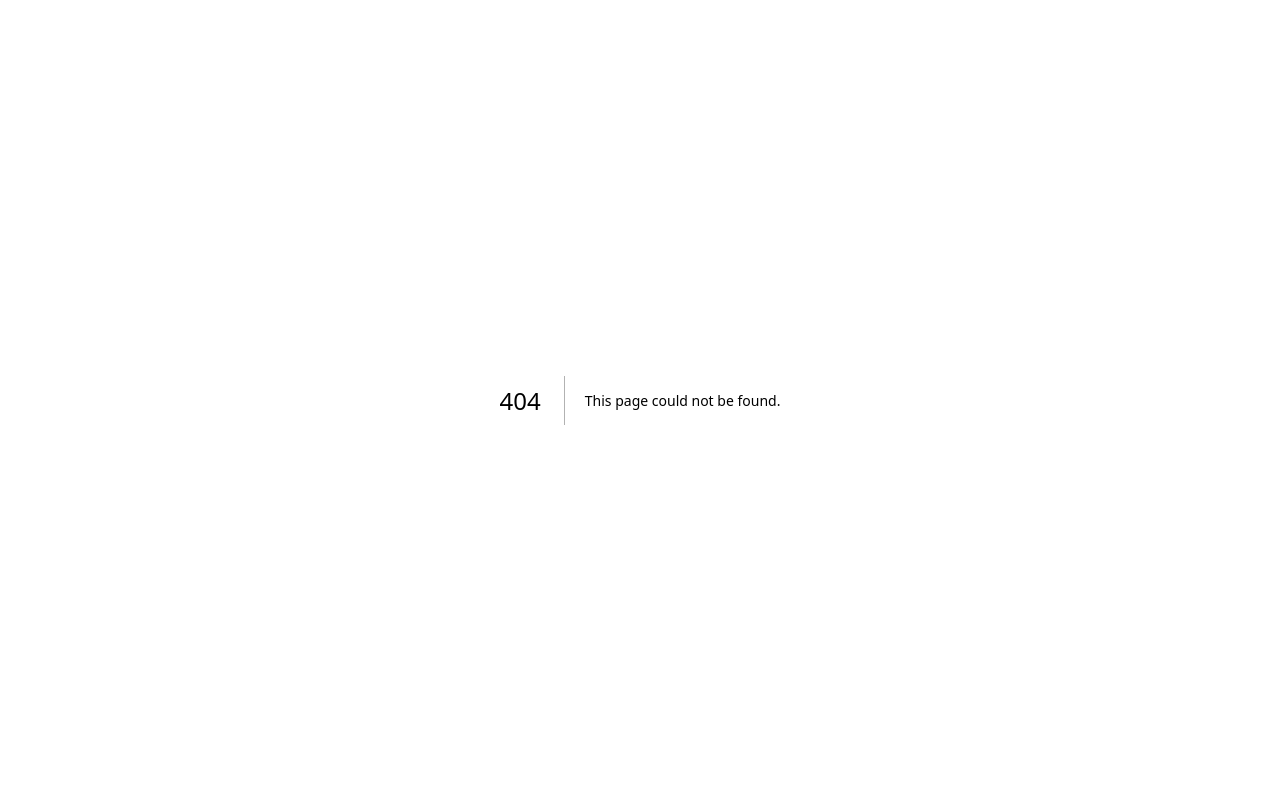
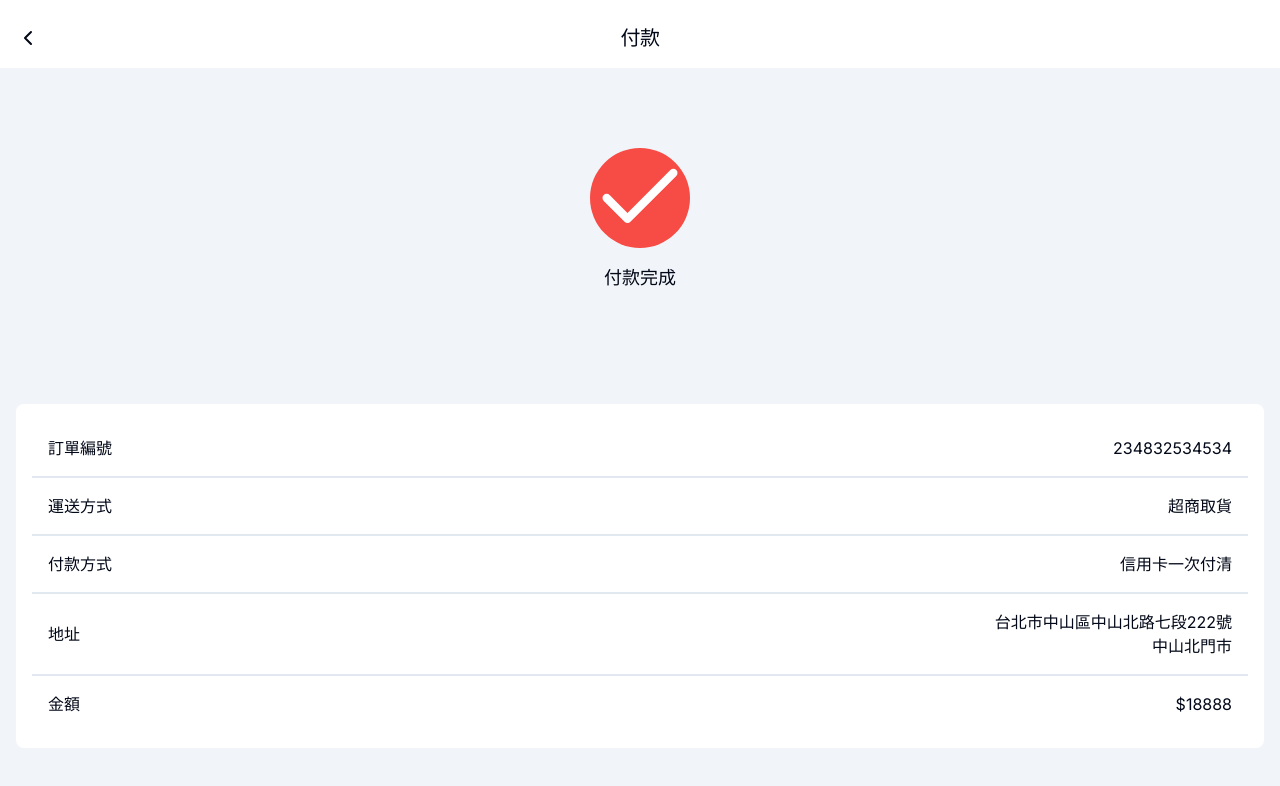
Before and after one commit to jordantseng/tiktok-ecommerce, a Next.js app: page /confirm-bill/success in a window 1280 px wide. Before the commit this address had no page. Shown: the top 786 px of the page. Built offline with nearby package versions, Linux system fonts and the light colour scheme.

Commit message:
feat(success): add success page

```diff
--- a/app/confirm-bill/page.tsx
+++ b/app/confirm-bill/page.tsx
@@ -177,12 +177,12 @@ const ConfirmBillPage = () => {
         </div>
         <div className="mb-[18px] flex w-full justify-end bg-white px-6 py-6">
           <div className="flex items-center space-x-4">
-            <div className="felx">
+            <div className="felx w-[50%]">
               <span>總計：</span>
               <span className="text-lg font-semibold text-red-400">${total}</span>
             </div>
-            <Button className="m-4 w-[90%] rounded-3xl bg-primary p-4" onClick={handleAddOrder}>
-              新增收件人資訊
+            <Button className="m-4 w-[50%] rounded-3xl bg-primary p-4" onClick={handleAddOrder}>
+              確認訂單
             </Button>
           </div>
         </div>
--- /dev/null
+++ b/app/confirm-bill/success/page.tsx
@@ -0,0 +1,48 @@
+'use client'
+
+import Title from '@/components/Title'
+import { CheckIcon } from 'lucide-react'
+import React from 'react'
+
+const SuccessPage = () => {
+  return (
+    <main className="min-h-screen">
+      <Title title="付款" goBackUrl="/" />
+      <div className="flex min-h-screen w-full flex-col items-center bg-default">
+        <div className="flex flex-col items-center justify-center p-20">
+          <CheckIcon className="h-[100px] w-[100px] rounded-full bg-primary text-white" />
+          <div className="my-4 text-lg">付款完成</div>
+        </div>
+        <div className="w-full p-4">
+          <div className="rounded-lg bg-white p-4">
+            <div className="flex items-center border-b-2 p-4">
+              <div className="text-md w-[20%]">訂單編號</div>
+              <div className="text-md flex w-[80%] justify-end">234832534534</div>
+            </div>
+            <div className="flex items-center border-b-2 p-4">
+              <div className="text-md w-[20%]">運送方式</div>
+              <div className="text-md flex w-[80%] justify-end">超商取貨</div>
+            </div>
+            <div className="flex items-center border-b-2 p-4">
+              <div className="text-md w-[20%]">付款方式</div>
+              <div className="text-md flex w-[80%] justify-end">信用卡一次付清</div>
+            </div>
+            <div className="flex items-center border-b-2 p-4">
+              <div className="text-md w-[20%]">地址</div>
+              <div className="text-md flex w-[80%] flex-col justify-end">
+                <div className="flex justify-end">台北市中山區中山北路七段222號</div>
+                <div className="flex justify-end">中山北門市</div>
+              </div>
+            </div>
+            <div className="flex items-center p-4">
+              <div className="text-md w-[20%]">金額</div>
+              <div className="text-md flex w-[80%] justify-end">$18888</div>
+            </div>
+          </div>
+        </div>
+      </div>
+    </main>
+  )
+}
+
+export default SuccessPage
```
